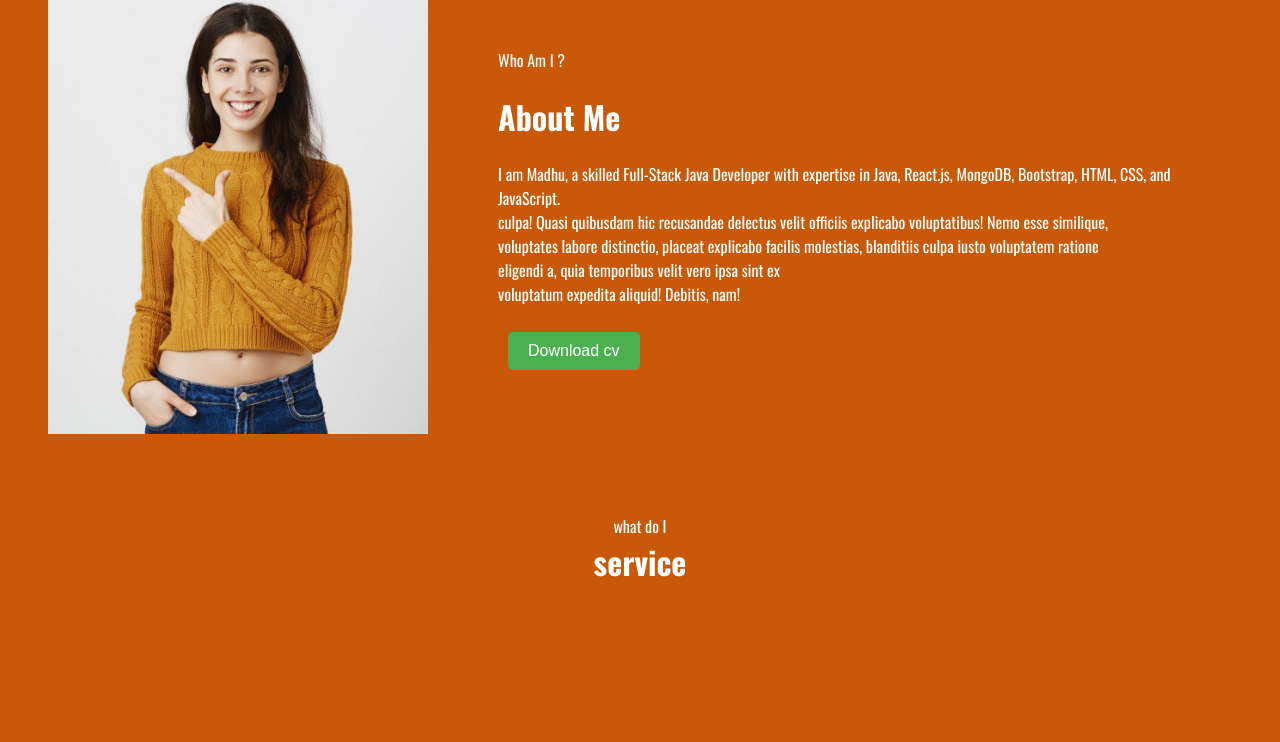
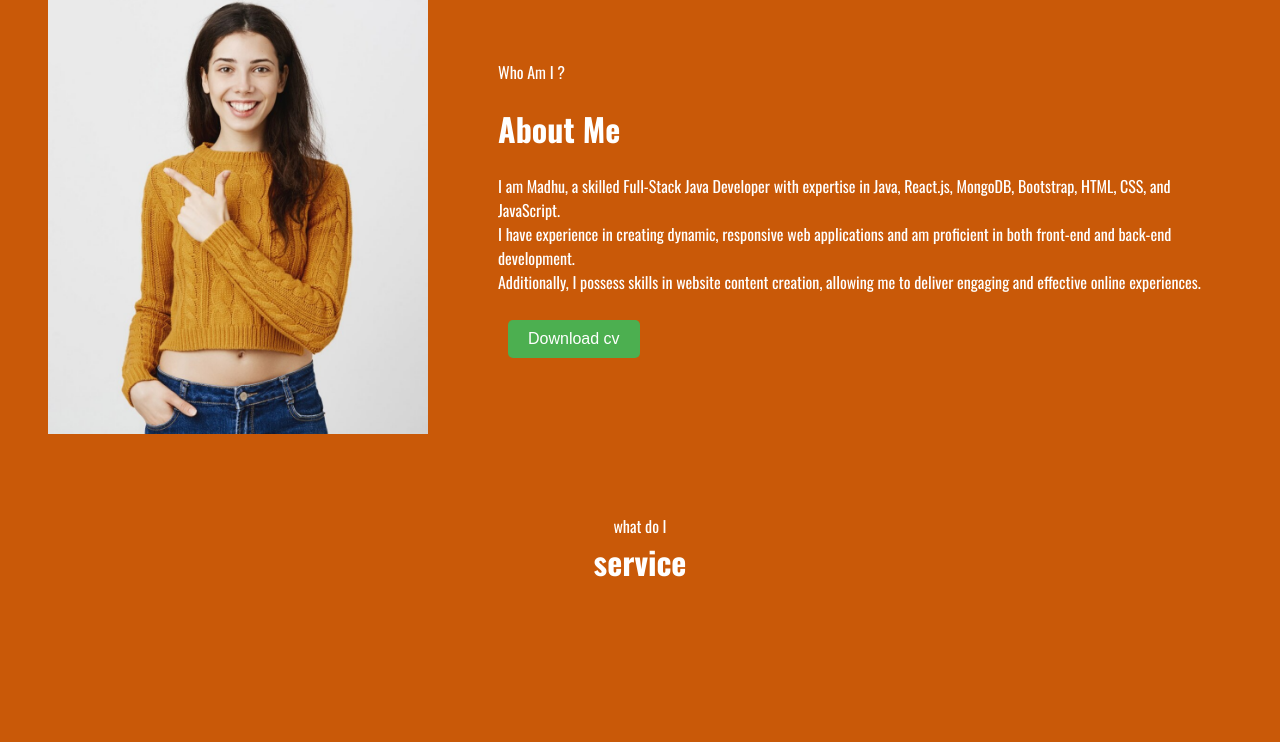
Before and after one commit to MannemMadhuSudhan/portfolio-sample, a plain HTML site: page portfolio2/index.html in a window 1280 px wide. Shown: the part 941-1683 px from the top of the page. Drawn offline with nearby package versions, Linux system fonts and the light colour scheme.

Commit message:
Update index.html

```diff
--- a/portfolio2/index.html
+++ b/portfolio2/index.html
@@ -73,11 +73,11 @@
             <p id="about-text">
                 I am Madhu, a skilled Full-Stack Java Developer with expertise in Java, React.js, MongoDB, Bootstrap, HTML, CSS, and JavaScript.
                 <br>
-                culpa! Quasi quibusdam hic recusandae delectus velit officiis explicabo voluptatibus! Nemo esse similique,<br>
-                 voluptates
-                 labore distinctio, placeat explicabo facilis molestias, blanditiis culpa iusto voluptatem ratione <br>
-                  eligendi a, quia temporibus velit vero ipsa sint ex <br>
-                voluptatum expedita aliquid! Debitis, nam!</p>
+                 I have experience in creating dynamic, responsive web applications and am proficient in both front-end and back-end development.
+                   <br>
+                                Additionally, I possess skills in website content creation, allowing me to deliver engaging and effective online experiences.
+
+                </p>
 
                 <button>
                     Download cv
```
